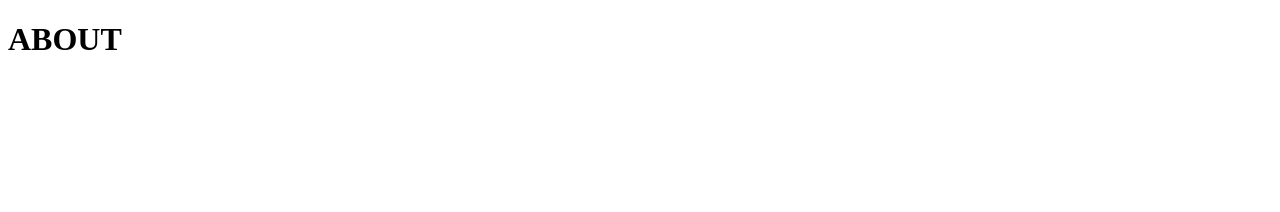
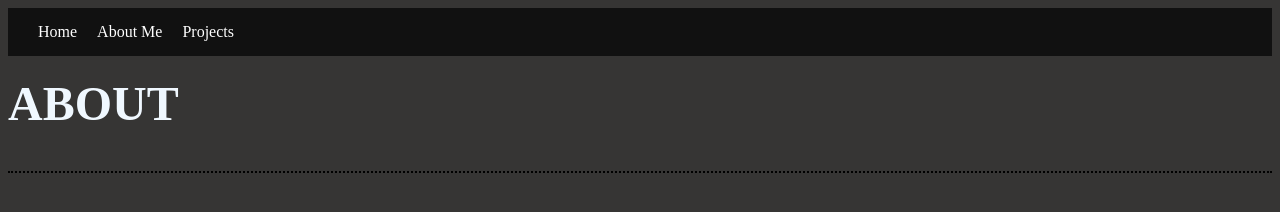
Before and after one commit to Sammie156/sammie156.github.io, a plain HTML site: page about.html in a window 1280 px wide. Drawn offline with Linux system fonts and the light colour scheme.

Commit message:
Basic navbar styling and pages

```diff
--- a/about.html
+++ b/about.html
@@ -3,9 +3,18 @@
 <head>
     <meta charset="UTF-8">
     <meta name="viewport" content="width=device-width, initial-scale=1.0">
+    <link href="styles/global.css" rel="stylesheet" />
     <title>ABOUT</title>
 </head>
 <body>
+    <nav class="navbar">
+        <ul class="nav-links">
+            <li><a href="/">Home</a></li>
+            <li><a href="/about.html">About Me</a></li>
+            <li><a href="/projects.html">Projects</a></li>
+        </ul>
+    </nav>
     <h1>ABOUT</h1>
+    <div class="dotted-line"></div>
 </body>
 </html>
--- a/styles/global.css
+++ b/styles/global.css
@@ -0,0 +1,47 @@
+h1 {
+    font-size: 3rem;
+    display: inline-block;
+    margin: 20px auto;
+    color:aliceblue;
+}
+
+.navbar {
+    display: flex;
+    justify-content: space-between;
+    align-items: center;
+    background-color: #111;
+    padding: 15px 30px;
+    color: white;
+}
+
+.nav-links {
+    text-align: right;
+    list-style: none;
+    display: flex;
+    gap: 20px;
+    margin: 0;
+    padding: 0;
+}
+
+.nav-links li a {
+    text-decoration: none;
+    color: white;
+    transition: color 0.3s;
+}
+
+.nav-links li a:hover {
+    color: #00bcd4;
+}
+
+.center_align {
+    text-align: center;
+}
+
+body {
+    background-color:rgb(54, 53, 52);
+}
+.dotted-line {
+  border-top: 2px dotted #000;
+  width: 100%;
+  margin: 20px 0;
+}
```
Also changed, not shown: index.html (+9 -0 lines), projects.html (+9 -0 lines).
